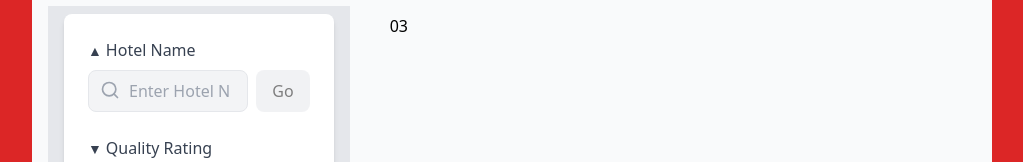
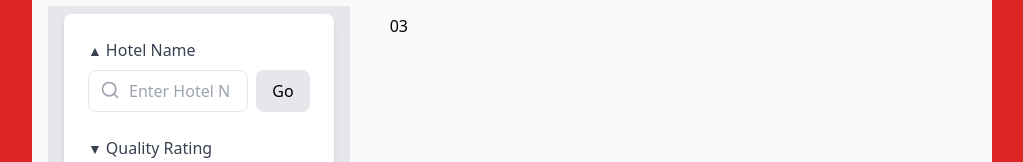
Before and after one commit to mingjuitsai/webjet, a React (Vite) app: page / in a window 1280 px wide. Shown: the part 170-332 px from the top of the page, without its empty margins (128-1151 px from the left). Built offline with nearby package versions, Linux system fonts and the light colour scheme.

Commit message:
Add api calls and query hook

```diff
--- a/src/App.jsx
+++ b/src/App.jsx
@@ -1,11 +1,10 @@
-import { useState } from 'react';
+import React from 'react';
 import Filter from './components/Filter'
-
+import { useHotelsQuery} from './useHotelsQuery';
 
 const App = () => {
-  const [hotels, setHotels] = useState([]);
-  const [loading, setLoading] = useState(true);
-  const [error, setError] = useState(null);
+
+  const { data, loading, error } = useHotelsQuery();
 
   return (
     <div className="min-h-screen w-3/4  mx-auto">
@@ -24,8 +23,8 @@ const App = () => {
         <div className="lg:flex lg:gap-6">
           <aside className="lg:w-2/6 mb-6 lg:mb-0 px-4 py-2 bg-gray-200">
             <Filter
-              onSearch={() => {}}
-              onRatingFilter={() =>{}}
+              onSearch={() => { }}
+              onRatingFilter={() => { }}
               disabled={loading}
             />
           </aside>
--- /dev/null
+++ b/src/api.js
@@ -0,0 +1,14 @@
+import data from './data.json';
+
+// Simulating fetching API data with error
+export const fetchHotels = () => {
+  return new Promise((resolve, reject) => {
+    setTimeout(() => {
+      if (Math.random() < 0.1) {
+        reject(new Error('Failed to fetch hotel data. Please try again later.'));
+        return;
+      }
+      resolve(data.hotels);
+    }, 1500);
+  });
+};
--- /dev/null
+++ b/src/useHotelsQuery.js
@@ -0,0 +1,30 @@
+import React from 'react';
+import { fetchHotels } from './api';
+
+const useHotelsQuery = function () {
+    const [data, setData] = React.useState([]);
+    const [loading, setLoading] = React.useState(true);
+    const [error, setError] = React.useState(null);
+
+    const loadHotels = async () => {
+        setLoading(true);
+        setError(null);
+        try {
+            const hotels = await fetchHotels();
+            setData(hotels);
+        } catch (err) {
+            setError(err.message);
+        } finally {
+            setLoading(false);
+        }
+    };
+
+    React.useEffect(() => {
+        loadHotels();
+    }, []);
+
+
+    return { data, loading, error};
+}
+
+export { useHotelsQuery }
```
Also changed, not shown: src/data.json (renamed from public/data.json).
